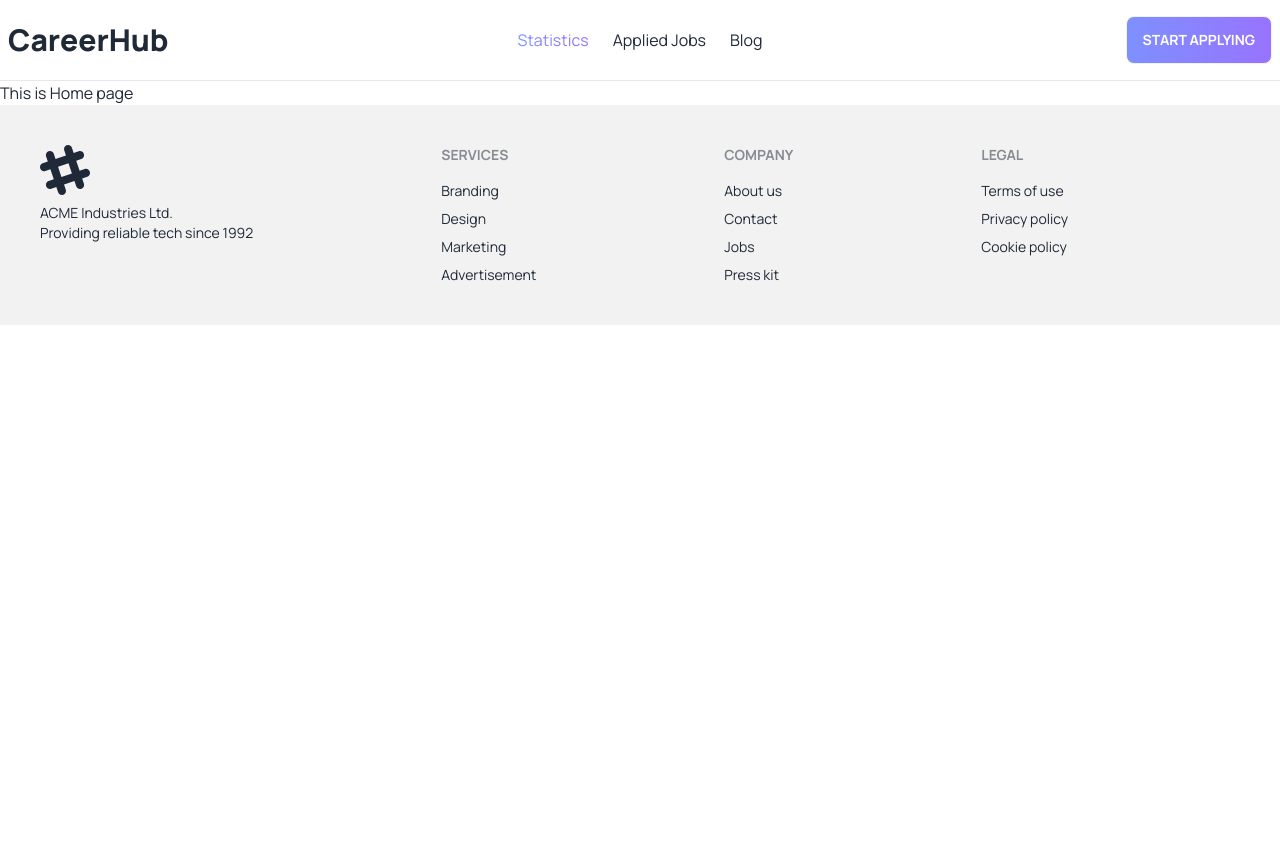
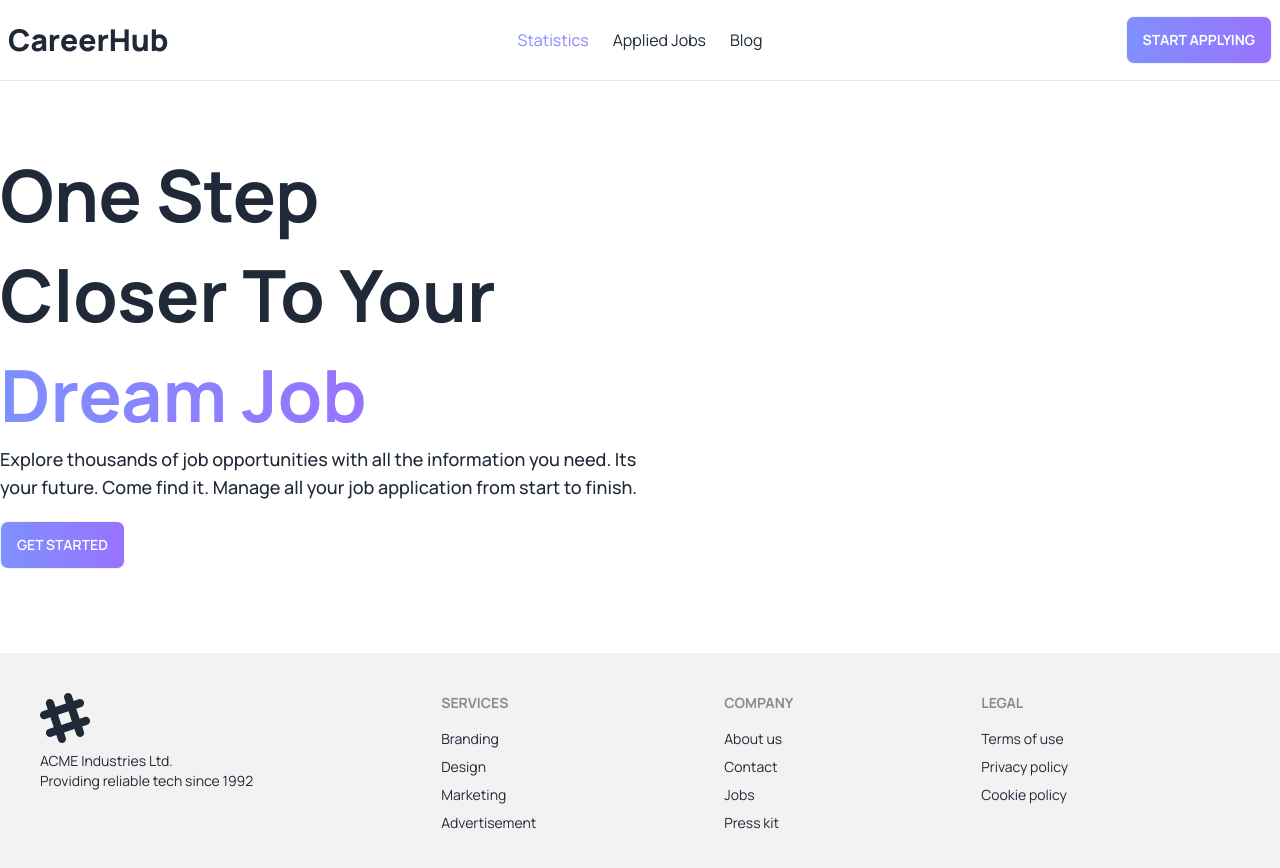
Before and after one commit to developerbadsa/career-hub-react-project, a React (Vite) app: page / in a window 1280 px wide. Shown: the top 868 px of the page. Before the commit the page ends 800 px from the top, so only its background shows below. Built offline with nearby package versions, Linux system fonts and the light colour scheme.

Commit message:
designing hero section of home page

```diff
--- a/src/Components/Pages/Statistics/Statistics.jsx
+++ b/src/Components/Pages/Statistics/Statistics.jsx
@@ -1,9 +1,8 @@
+import Header from "../../Sections/Header/Header";
 
 const Statistics = () => {
       return (
-            <div>
-                  <div> This is Home page</div>
-            </div>
+            <Header></Header>
       );
 };
 
--- a/src/Components/Sections/Header/Header.jsx
+++ b/src/Components/Sections/Header/Header.jsx
@@ -0,0 +1,31 @@
+import React from "react";
+
+const Header = () => {
+  const gradientBg = "bg-gradient-to-r from-[#7E90FE] to-[#9873FF]";
+  const gradientText =
+    "text-transparent bg-clip-text bg-gradient-to-r from-[#7E90FE] to-[#9873FF]";
+
+  return (
+    <section className="grid grid-cols-2 py-16">
+      <div>
+        <h1 className="text-7xl leading-[100px] font-bold">
+          One Step <br /> Closer To Your <br />{" "}
+          <span className={gradientText}>Dream Job</span>
+        </h1>
+        <p className="text-lg font-medium leading-7">
+          Explore thousands of job opportunities with all the information you
+          need. Its your future. Come find it. Manage all your job application
+          from start to finish.
+        </p>
+        <button className={`btn btn-md text-white my-5 ${gradientBg}`}>
+          Get Started
+        </button>
+      </div>
+      <div>
+
+      </div>
+    </section>
+  );
+};
+
+export default Header;
--- a/src/Components/Sections/Header/TopBar.jsx
+++ b/src/Components/Sections/Header/TopBar.jsx
@@ -1,5 +1,7 @@
 import { NavLink } from "react-router-dom";
 
+const gradientText = "text-transparent bg-clip-text bg-gradient-to-r from-[#7E90FE] to-[#9873FF]";
+const gradientBg = "bg-gradient-to-r from-[#7E90FE] to-[#9873FF]";
 
 
 const TopBar = () => {
@@ -28,13 +30,13 @@ const TopBar = () => {
             className="menu menu-sm dropdown-content mt-3 z-[1] p-2 shadow bg-base-100 rounded-box w-52"
           >
             <li>
-              <NavLink className={({ isActive, isPending }) => isPending ? "text-white" : isActive ? "text-transparent bg-clip-text bg-gradient-to-r from-[#7E90FE] to-[#9873FF]" : ""} to="/">Statistics</NavLink>
+              <NavLink className={({ isActive, isPending }) => isPending ? "text-white" : isActive ? gradientText : ""} to="/">Statistics</NavLink>
             </li>
             <li>
-              <NavLink className={({ isActive, isPending }) => isPending ? "text-white" : isActive ? "text-transparent bg-clip-text bg-gradient-to-r from-[#7E90FE] to-[#9873FF]" : ""} to="/appliedJob">Applied Jobs</NavLink>
+              <NavLink className={({ isActive, isPending }) => isPending ? "text-white" : isActive ? gradientText : ""} to="/appliedJob">Applied Jobs</NavLink>
             </li>
             <li>
-              <NavLink className={({ isActive, isPending }) => isPending ? "text-white" : isActive ? "text-transparent bg-clip-text bg-gradient-to-r from-[#7E90FE] to-[#9873FF]" : ""} to="/blog">Blog</NavLink>
+              <NavLink className={({ isActive, isPending }) => isPending ? "text-white" : isActive ? gradientText : ""} to="/blog">Blog</NavLink>
             </li>
           </ul>
         </div>
@@ -44,22 +46,22 @@ const TopBar = () => {
         <ul className="flex gap-6 menu-horizontal px-1">
           <li>
             <NavLink
-              className={({ isActive, isPending }) => isPending ? "text-white" : isActive ? "text-transparent bg-clip-text bg-gradient-to-r from-[#7E90FE] to-[#9873FF]" : ""}
+              className={({ isActive, isPending }) => isPending ? "text-white" : isActive ? gradientText : ""}
               to="/"
             >
               Statistics
             </NavLink>
           </li>
           <li>
-            <NavLink className={({ isActive, isPending }) => isPending ? "text-white" : isActive ? "text-transparent bg-clip-text bg-gradient-to-r from-[#7E90FE] to-[#9873FF]" : ""} to="/appliedJob">Applied Jobs</NavLink>
+            <NavLink className={({ isActive, isPending }) => isPending ? "text-white" : isActive ? gradientText : ""} to="/appliedJob">Applied Jobs</NavLink>
           </li>
           <li>
-            <NavLink className={({ isActive, isPending }) => isPending ? "text-white" : isActive ? "text-transparent bg-clip-text bg-gradient-to-r from-[#7E90FE] to-[#9873FF]" : ""} to="/blog">Blog</NavLink>
+            <NavLink className={({ isActive, isPending }) => isPending ? "text-white" : isActive ? gradientText : ""} to="/blog">Blog</NavLink>
           </li>
         </ul>
       </div>
       <div className="navbar-end">
-        <a className="btn btn-md font-bold text-md text-white bg-gradient-to-r from-[#7E90FE] to-[#9873FF]">
+        <a className={`btn btn-md font-bold text-md text-white ${gradientBg}`}>
           Start Applying
         </a>
       </div>
```
